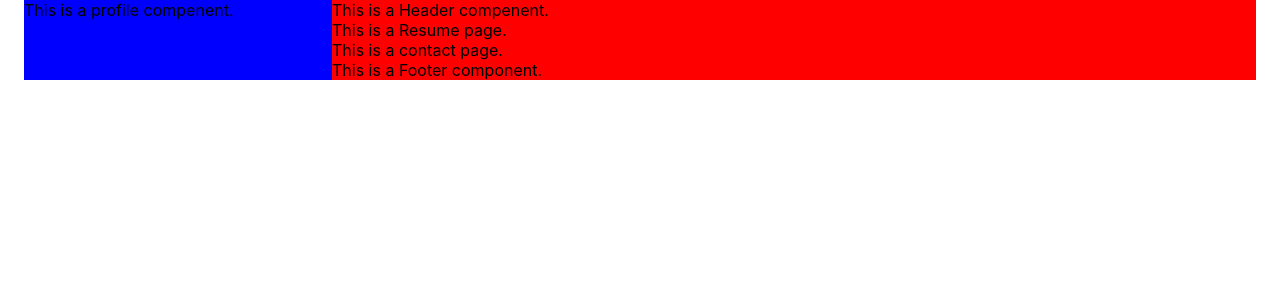
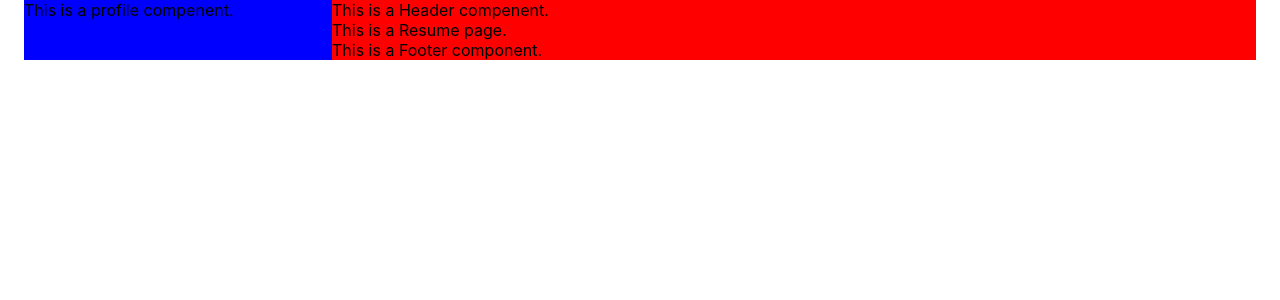
Before and after one commit to timdavidson2/react-portfolio, a React (Create React App) app in the folder portfolio3/: page / in a window 1280 px wide. Shown: the top 300 px of the page. Built offline with nearby package versions, Linux system fonts and the light colour scheme.

Commit message:
add Switch

```diff
--- a/portfolio3/src/App.js
+++ b/portfolio3/src/App.js
@@ -29,11 +29,17 @@ function App() {
         <Grid item xs style={{ backgroundColor: "red" }}>
           <Header />
           <Router>
-            <Route path="/Portfolio">
-              <Portfolio />
-            </Route>
-            <Resume />
-            <Contact />
+            <Switch>
+              <Route path="/Portfolio">
+                <Portfolio />
+              </Route>
+              <Route path="/">
+                <Resume />
+              </Route>
+              <Route path="/Contact">
+                <Contact />
+              </Route>
+            </Switch>
           </Router>
           <Footer />
         </Grid>
```
Also changed, not shown: portfolio3/src/pages/Contact/Contact.js (renamed from portfolio3/src/pages/Contact/Contact.jsx), portfolio3/src/pages/Portfolio/Portfolio.js (renamed from portfolio3/src/pages/Portfolio/Portfolio.jsx), portfolio3/src/pages/Resume/Resume.js (renamed from portfolio3/src/pages/Resume/Resume.jsx).
